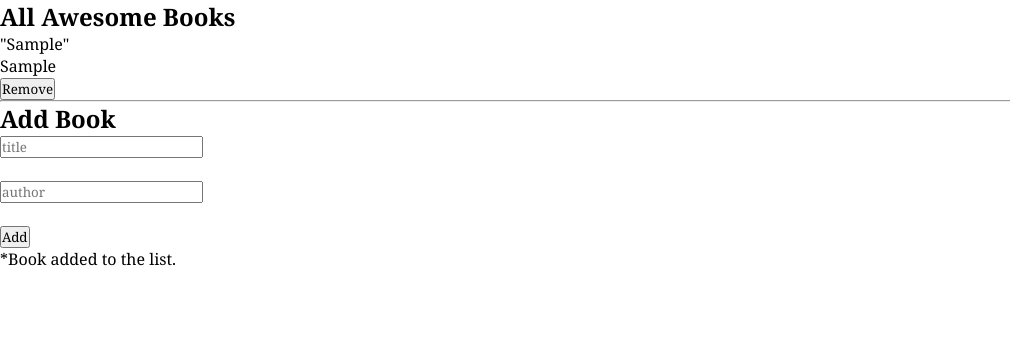
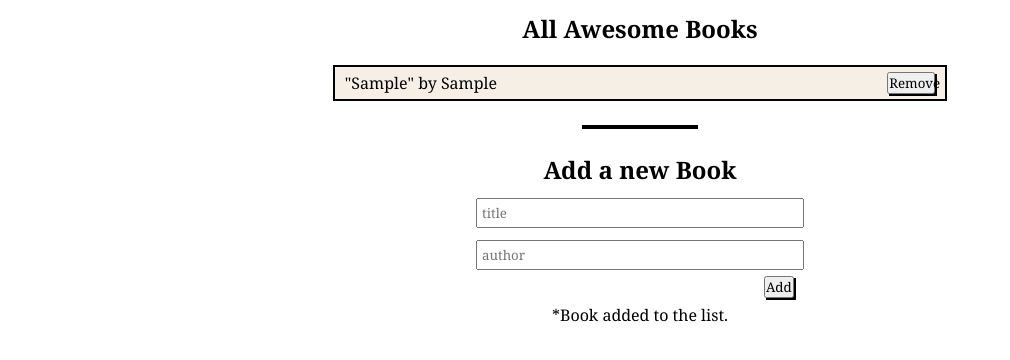
Before and after one commit to Donmark2k/Awesome_books, a website: page index.html in a window 1280 px wide. Both pictures are taken after typing "Sample", "Sample" into the empty fields and a click on the button "Add". Shown: the whole page, without its empty margins (0-1010 px from the left). Drawn offline with Linux system fonts and the light colour scheme.

Commit message:
Style the index page

```diff
--- a/books.js
+++ b/books.js
@@ -46,11 +46,9 @@ function printBooks() {
   shelf.forEach((book, index) => {
     innerhtml += `
     <div>
-        <div>"${book.title}" </div><div> ${book.author} </div>
+        <p>"${book.title}" by ${book.author} </p>
         <button id="remove-btn${index}">Remove</button>
-            </div>
-            <hr>
-        `;
+            </div>`;
   });
 
   booklist.innerHTML = innerhtml;
--- a/index.html
+++ b/index.html
@@ -1,26 +1,25 @@
 <!DOCTYPE html>
 <html lang="en">
   <head>
-    <meta charset="UTF-8">
-    <meta name="viewport" content="width=device-width, initial-scale=1.0">
-    <meta http-equiv="X-UA-Compatible" content="ie=edge">
-    <link rel="stylesheet" href="style.css">
+    <meta charset="UTF-8" />
+    <meta name="viewport" content="width=device-width, initial-scale=1.0" />
+    <meta http-equiv="X-UA-Compatible" content="ie=edge" />
+    <link rel="stylesheet" href="style.css" />
     <title>Awesome books</title>
   </head>
   <body>
-
     <section class="list-section" id="list">
       <h1>All Awesome Books</h1>
       <div id="book-list"></div>
     </section>
-
+    <div class="line-bar"></div>
     <section id="add-book">
-            <h2>Add Book</h2>
+      <h2>Add a new Book</h2>
       <form id="book-form" method="post">
         <label for="title"></label>
-              <input id= 'title' type="text" placeholder="title" required> <br>
-              <label for="author"></label> <br>
-              <input id='author' type="text" placeholder="author" required> <br> <br>
+        <input id="title" type="text" placeholder="title" required />
+        <label for="author"></label>
+        <input id="author" type="text" placeholder="author" required />
         <button type="button" id="add-btn">Add</button>
       </form>
       <p id="message"></p>
--- a/style.css
+++ b/style.css
@@ -4,3 +4,71 @@
   padding: 0;
   font-family: Cambria, Cochin, Georgia, Times, 'Times New Roman', serif;
 }
+
+body {
+  width: 60%;
+  align-content: center;
+  margin: 12px auto 12px auto;
+}
+
+#list h1 {
+  text-align: center;
+  padding-bottom: 20px;
+}
+
+#book-list {
+  border: 2px solid black;
+  width: 80%;
+  margin: 0 auto;
+}
+
+#book-list button {
+  box-shadow: 2px 2px black;
+  width: 48px;
+}
+
+#book-list div {
+  display: flex;
+  justify-content: space-between;
+  padding: 5px 10px;
+  width: 100%;
+}
+
+#book-list div:nth-child(odd) {
+  background: rgba(245, 239, 230, 1);
+  width: 100%;
+}
+
+.line-bar {
+  display: block;
+  border: 2px solid black;
+  width: 15%;
+  margin: 24px auto;
+}
+
+#add-book h2 {
+  text-align: center;
+}
+
+form {
+  display: flex;
+  flex-direction: column;
+  gap: 6px;
+  align-items: center;
+  margin: 6px auto;
+  width: 40%;
+}
+
+input {
+  width: 328px;
+  padding: 4px;
+}
+
+#add-btn {
+  box-shadow: 2px 2px black;
+  align-self: flex-end;
+}
+
+#message {
+  text-align: center;
+}
```
Also changed, not shown: murple_logo.png (added). Lines whose indentation alone changed are shown as unchanged.
